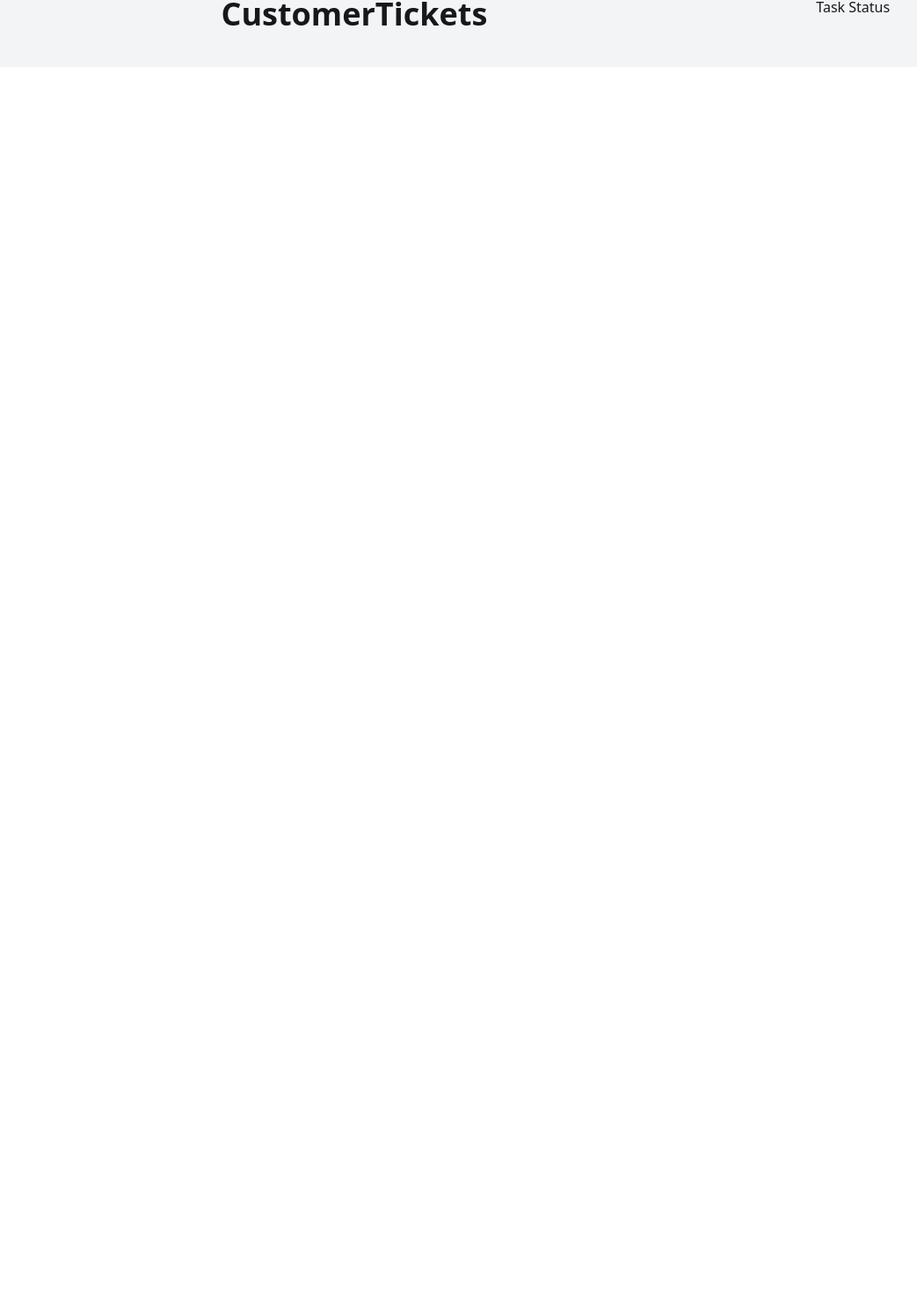
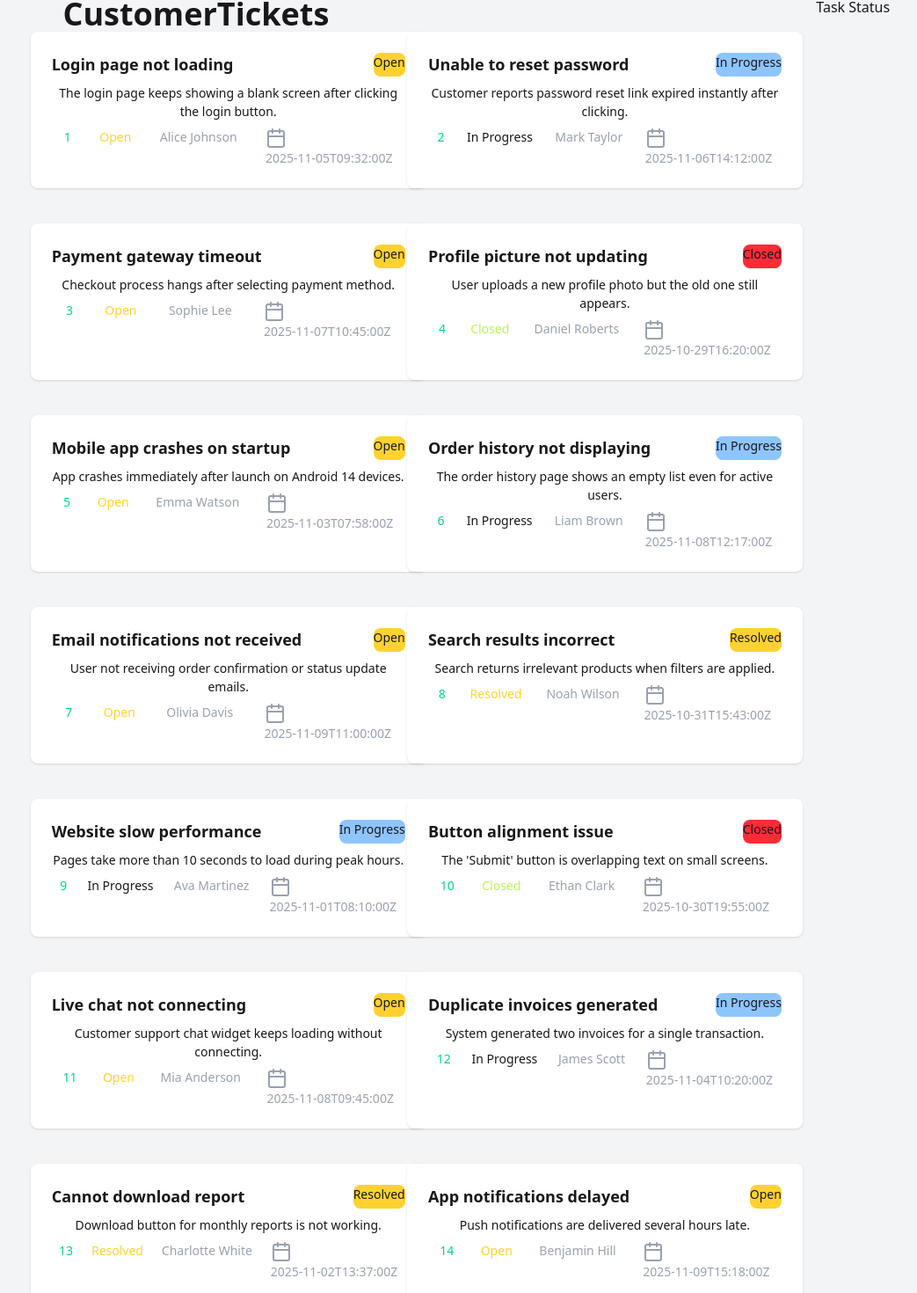
Before and after one commit to sahaantara-ops/Customer-support-assignmentt, a React (Vite) app: page / in a window 1280 px wide. Shown: the part 630-2100 px from the top of the page at 88% size, without its empty margins (48-1091 px from the left). Before the commit the page ends 800 px from the top, so only its background shows below. Built offline with nearby package versions, Linux system fonts and the light colour scheme.

Commit message:
added handleorder

```diff
--- a/public/public.json
+++ b/public/public.json
@@ -1,139 +1,137 @@
+[
   {
-  "ticketDetails": [
-    {
-      "ticketId": 1,
-      "ticketTitle": "Login page not loading",
-      "ticketDescription": "The login page shows a blank screen after clicking the login button.",
-      "ticketCustomer": "Alice Johnson",
-      "ticketPriority": "High",
-      "ticketStatus": "Open",
-      "ticketCreatedAt": "2025-11-05T09:32:00Z"
+    "ticket_id": 1,
+    "ticket_title": "Login page not loading",
+    "ticket_description": "The login page keeps showing a blank screen after clicking the login button.",
+    "ticket_customer": "Alice Johnson",
+    "ticket_priority": "High",
+    "ticket_status": "Open",
+    "ticket_createdAt": "2025-11-05T09:32:00Z"
   },
   {
-      "ticketId": 2,
-      "ticketTitle": "Unable to reset password",
-      "ticketDescription": "Password reset link expires instantly after clicking.",
-      "ticketCustomer": "Mark Taylor",
-      "ticketPriority": "Medium",
-      "ticketStatus": "In Progress",
-      "ticketCreatedAt": "2025-11-06T14:12:00Z"
+    "ticket_id": 2,
+    "ticket_title": "Unable to reset password",
+    "ticket_description": "Customer reports password reset link expired instantly after clicking.",
+    "ticket_customer": "Mark Taylor",
+    "ticket_priority": "Medium",
+    "ticket_status": "In Progress",
+    "ticket_createdAt": "2025-11-06T14:12:00Z"
   },
   {
-      "ticketId": 3,
-      "ticketTitle": "Payment gateway timeout",
-      "ticketDescription": "Checkout process hangs after selecting payment method.",
-      "ticketCustomer": "Sophie Lee",
-      "ticketPriority": "High",
-      "ticketStatus": "Open",
-      "ticketCreatedAt": "2025-11-07T10:45:00Z"
+    "ticket_id": 3,
+    "ticket_title": "Payment gateway timeout",
+    "ticket_description": "Checkout process hangs after selecting payment method.",
+    "ticket_customer": "Sophie Lee",
+    "ticket_priority": "High",
+    "ticket_status": "Open",
+    "ticket_createdAt": "2025-11-07T10:45:00Z"
   },
   {
-      "ticketId": 4,
-      "ticketTitle": "Profile picture not updating",
-      "ticketDescription": "New profile photo upload doesn’t reflect immediately.",
-      "ticketCustomer": "Daniel Roberts",
-      "ticketPriority": "Low",
-      "ticketStatus": "Closed",
-      "ticketCreatedAt": "2025-10-29T16:20:00Z"
+    "ticket_id": 4,
+    "ticket_title": "Profile picture not updating",
+    "ticket_description": "User uploads a new profile photo but the old one still appears.",
+    "ticket_customer": "Daniel Roberts",
+    "ticket_priority": "Low",
+    "ticket_status": "Closed",
+    "ticket_createdAt": "2025-10-29T16:20:00Z"
   },
   {
-      "ticketId": 5,
-      "ticketTitle": "Mobile app crashes on startup",
-      "ticketDescription": "App crashes immediately on Android 14 devices.",
-      "ticketCustomer": "Emma Watson",
-      "ticketPriority": "Critical",
-      "ticketStatus": "Open",
-      "ticketCreatedAt": "2025-11-03T07:58:00Z"
+    "ticket_id": 5,
+    "ticket_title": "Mobile app crashes on startup",
+    "ticket_description": "App crashes immediately after launch on Android 14 devices.",
+    "ticket_customer": "Emma Watson",
+    "ticket_priority": "Critical",
+    "ticket_status": "Open",
+    "ticket_createdAt": "2025-11-03T07:58:00Z"
   },
   {
-      "ticketId": 6,
-      "ticketTitle": "Order history not displaying",
-      "ticketDescription": "Order history page shows an empty list for active users.",
-      "ticketCustomer": "Liam Brown",
-      "ticketPriority": "Medium",
-      "ticketStatus": "In Progress",
-      "ticketCreatedAt": "2025-11-08T12:17:00Z"
+    "ticket_id": 6,
+    "ticket_title": "Order history not displaying",
+    "ticket_description": "The order history page shows an empty list even for active users.",
+    "ticket_customer": "Liam Brown",
+    "ticket_priority": "Medium",
+    "ticket_status": "In Progress",
+    "ticket_createdAt": "2025-11-08T12:17:00Z"
   },
   {
-      "ticketId": 7,
-      "ticketTitle": "Email notifications not received",
-      "ticketDescription": "User is not receiving confirmation or status update emails.",
-      "ticketCustomer": "Olivia Davis",
-      "ticketPriority": "Low",
-      "ticketStatus": "Open",
-      "ticketCreatedAt": "2025-11-09T11:00:00Z"
+    "ticket_id": 7,
+    "ticket_title": "Email notifications not received",
+    "ticket_description": "User not receiving order confirmation or status update emails.",
+    "ticket_customer": "Olivia Davis",
+    "ticket_priority": "Low",
+    "ticket_status": "Open",
+    "ticket_createdAt": "2025-11-09T11:00:00Z"
   },
   {
-      "ticketId": 8,
-      "ticketTitle": "Search results incorrect",
-      "ticketDescription": "Search returns irrelevant products when filters are applied.",
-      "ticketCustomer": "Noah Wilson",
-      "ticketPriority": "Medium",
-      "ticketStatus": "Resolved",
-      "ticketCreatedAt": "2025-10-31T15:43:00Z"
+    "ticket_id": 8,
+    "ticket_title": "Search results incorrect",
+    "ticket_description": "Search returns irrelevant products when filters are applied.",
+    "ticket_customer": "Noah Wilson",
+    "ticket_priority": "Medium",
+    "ticket_status": "Resolved",
+    "ticket_createdAt": "2025-10-31T15:43:00Z"
   },
   {
-      "ticketId": 9,
-      "ticketTitle": "Website slow performance",
-      "ticketDescription": "Pages take more than 10 seconds to load during peak hours.",
-      "ticketCustomer": "Ava Martinez",
-      "ticketPriority": "High",
-      "ticketStatus": "In Progress",
-      "ticketCreatedAt": "2025-11-01T08:10:00Z"
+    "ticket_id": 9,
+    "ticket_title": "Website slow performance",
+    "ticket_description": "Pages take more than 10 seconds to load during peak hours.",
+    "ticket_customer": "Ava Martinez",
+    "ticket_priority": "High",
+    "ticket_status": "In Progress",
+    "ticket_createdAt": "2025-11-01T08:10:00Z"
   },
   {
-      "ticketId": 10,
-      "ticketTitle": "Button alignment issue",
-      "ticketDescription": "Submit button overlaps text on small screen sizes.",
-      "ticketCustomer": "Ethan Clark",
-      "ticketPriority": "Low",
-      "ticketStatus": "Closed",
-      "ticketCreatedAt": "2025-10-30T19:55:00Z"
+    "ticket_id": 10,
+    "ticket_title": "Button alignment issue",
+    "ticket_description": "The 'Submit' button is overlapping text on small screens.",
+    "ticket_customer": "Ethan Clark",
+    "ticket_priority": "Low",
+    "ticket_status": "Closed",
+    "ticket_createdAt": "2025-10-30T19:55:00Z"
   },
   {
-      "ticketId": 11,
-      "ticketTitle": "Live chat not connecting",
-      "ticketDescription": "Chat widget keeps loading without establishing a connection.",
-      "ticketCustomer": "Mia Anderson",
-      "ticketPriority": "High",
-      "ticketStatus": "Open",
-      "ticketCreatedAt": "2025-11-08T09:45:00Z"
+    "ticket_id": 11,
+    "ticket_title": "Live chat not connecting",
+    "ticket_description": "Customer support chat widget keeps loading without connecting.",
+    "ticket_customer": "Mia Anderson",
+    "ticket_priority": "High",
+    "ticket_status": "Open",
+    "ticket_createdAt": "2025-11-08T09:45:00Z"
   },
   {
-      "ticketId": 12,
-      "ticketTitle": "Duplicate invoices generated",
-      "ticketDescription": "System generated two invoices for one order.",
-      "ticketCustomer": "James Scott",
-      "ticketPriority": "Critical",
-      "ticketStatus": "In Progress",
-      "ticketCreatedAt": "2025-11-04T10:20:00Z"
+    "ticket_id": 12,
+    "ticket_title": "Duplicate invoices generated",
+    "ticket_description": "System generated two invoices for a single transaction.",
+    "ticket_customer": "James Scott",
+    "ticket_priority": "Critical",
+    "ticket_status": "In Progress",
+    "ticket_createdAt": "2025-11-04T10:20:00Z"
   },
   {
-      "ticketId": 13,
-      "ticketTitle": "Cannot download report",
-      "ticketDescription": "Download button for monthly report not working.",
-      "ticketCustomer": "Charlotte White",
-      "ticketPriority": "Medium",
-      "ticketStatus": "Resolved",
-      "ticketCreatedAt": "2025-11-02T13:37:00Z"
+    "ticket_id": 13,
+    "ticket_title": "Cannot download report",
+    "ticket_description": "Download button for monthly reports is not working.",
+    "ticket_customer": "Charlotte White",
+    "ticket_priority": "Medium",
+    "ticket_status": "Resolved",
+    "ticket_createdAt": "2025-11-02T13:37:00Z"
   },
   {
-      "ticketId": 14,
-      "ticketTitle": "App notifications delayed",
-      "ticketDescription": "Push notifications arrive several hours late.",
-      "ticketCustomer": "Benjamin Hill",
-      "ticketPriority": "Low",
-      "ticketStatus": "Open",
-      "ticketCreatedAt": "2025-11-09T15:18:00Z"
+    "ticket_id": 14,
+    "ticket_title": "App notifications delayed",
+    "ticket_description": "Push notifications are delivered several hours late.",
+    "ticket_customer": "Benjamin Hill",
+    "ticket_priority": "Low",
+    "ticket_status": "Open",
+    "ticket_createdAt": "2025-11-09T15:18:00Z"
   },
   {
-      "ticketId": 15,
-      "ticketTitle": "Broken image links on homepage",
-      "ticketDescription": "Some product images fail to load on homepage carousel.",
-      "ticketCustomer": "Isabella King",
-      "ticketPriority": "Medium",
-      "ticketStatus": "Closed",
-      "ticketCreatedAt": "2025-11-05T11:05:00Z"
+    "ticket_id": 15,
+    "ticket_title": "Broken image links on homepage",
+    "ticket_description": "Several product images fail to load on the homepage carousel.",
+    "ticket_customer": "Isabella King",
+    "ticket_priority": "Medium",
+    "ticket_status": "Closed",
+    "ticket_createdAt": "2025-11-05T11:05:00Z"
   }
 ]
-}
--- a/src/Components/Cards/TicketsCard.jsx
+++ b/src/Components/Cards/TicketsCard.jsx
@@ -1,26 +1,50 @@
 import React from 'react';
+import { Calendar } from 'lucide-react';
 
-const TicketsCard = () => {
-    const ticketDetails ={
+const TicketsCard = ({ticketDetails}) => {
+  const handleOrder = (ticketDetails) =>{
+    console.log(ticketDetails);
+  }
 
-
-    }
     return (
-        <div className="card bg-base-100 w-96 shadow-sm">
+        <div
+        onClick={() =>handleOrder(ticketDetails) }
+        className="card bg-base-100 w-[450px] shadow-sm">
 
   <div className="card-body">
     <div className='flex justify-between'>
-    <h2 className="card-title">{ticketDetails.ticketTitle}</h2>
-    <h2 className='bg-amber-300 rounded-b-box'>{ticketDetails.ticketStatus}</h2>
+    <h2 className="card-title">{ticketDetails.ticket_title}</h2>
+  <h2
+  className={`rounded-lg ${
+    ticketDetails.ticket_status === "Closed"
+      ? "bg-red-500"
+      : ticketDetails.ticket_status === "In Progress"
+      ? "bg-blue-300"
+      : "bg-amber-300"
+  }`}
+>
+  {ticketDetails.ticket_status}
+</h2>
     </div>
     <div>
-        <p className='text-shadow-zinc-400'>{ticketDetails.ticketDescription}</p>
+        <p className='text-shadow-zinc-400'>{ticketDetails.ticket_description}</p>
     </div>
-   <div className="card-actions justify-end">
-      <div className="text-gray-400">{ticketDetails.ticketId}</div>
-      <div className="text-amber-100">{ticketDetails.ticketStatus}</div>
-      <div className="text-gray-400">{ticketDetails.ticketCustomer}</div>
-      <div className="text-gray-400">{ticketDetails.ticketCreatedAt}</div>
+   <div className="card-actions justify-around gap-1">
+      <div className="text-emerald-400">{ticketDetails.ticket_id}</div>
+      <h2
+  className={`rounded-lg ${
+    ticketDetails.ticket_status === "Closed"
+      ? "text-lime-300"
+      : ticketDetails.ticket_status === "In Progress"
+      ? "text-shadow-blue-600"
+      : "text-amber-300"
+  }`}
+>
+  {ticketDetails.ticket_status}
+</h2>
+      <div className="text-gray-400">{ticketDetails.ticket_customer}</div>
+      <div className="text-gray-400"><Calendar />
+       {ticketDetails.ticket_createdAt}</div>
 
     </div>
   </div>
--- a/src/Components/TicketsContainer/TicketsContainer.jsx
+++ b/src/Components/TicketsContainer/TicketsContainer.jsx
@@ -1,19 +1,21 @@
 import React, { use } from 'react';
 import OrderContainer from '../OrderContainer/OrderContainer';
+import TicketsCard from '../Cards/TicketsCard';
 
 const TicketsContainer = ({promise}) => {
-    const orders= use (promise);
-    console.log(orders);
+    const ticketDetails= use (promise);
+    console.log(ticketDetails);
     return (
         <div>
             <OrderContainer></OrderContainer>
             <section className='w-11/12 mx-auto py-10 grid grid-cols-1 lg: grid-cols-3 gap-5'>
             <div className="lg:col-span-2">
-                <h2 className='font-bold text-4xl'>CustomerTickets</h2>
-                <div className='space-y-5'>
-                    {
+                <h2 className='font-bold text-4xl mr-90 '>CustomerTickets</h2>
+                <div className='  grid grid-cols-1 md:grid-cols-2 gap-x-30 gap-y-10'>
+                    { ticketDetails.map((item) =>(
+                        <TicketsCard key ={item.id} ticketDetails={item} ></TicketsCard>
+                    ))}
 
-                    }
                 </div>
 
             </div>
```
Lines whose indentation alone changed are shown as unchanged.
